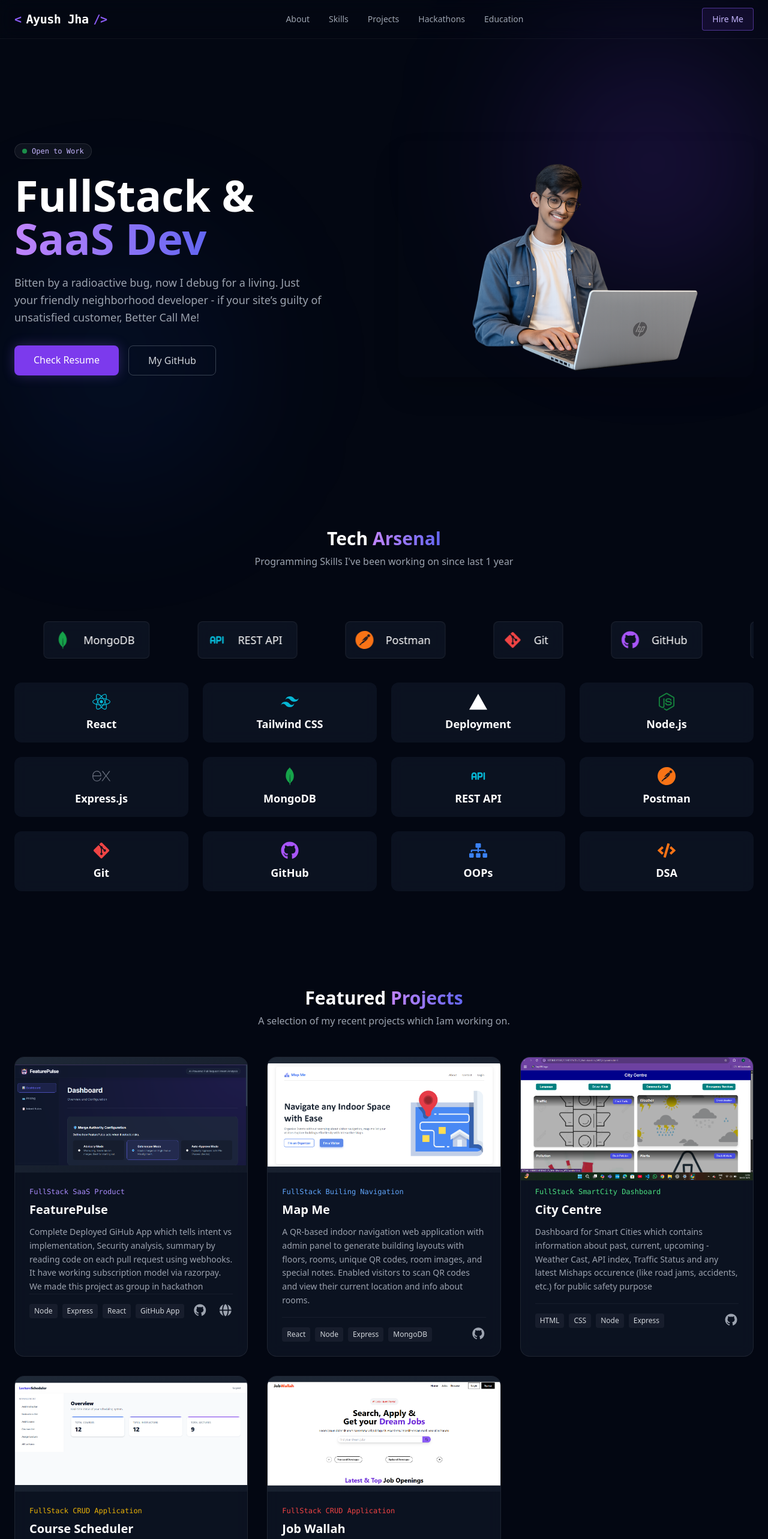
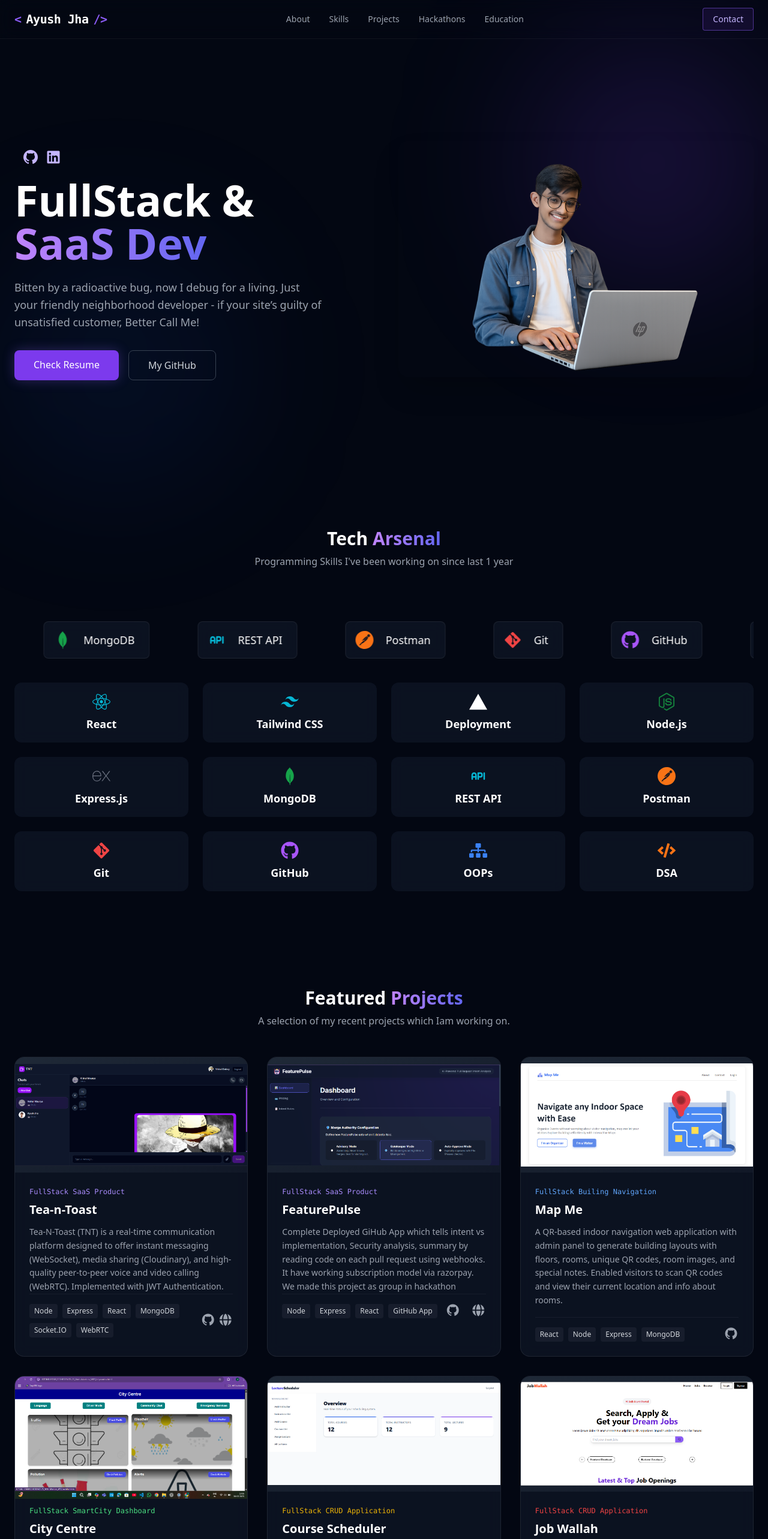
Before and after one commit to AyushJha2008/portfolio, a React (Vite) app in the folder portfolio/: page / in a window 1280 px wide. Shown: the top 2566 px of the page at 60% size. Built offline with nearby package versions, Linux system fonts and the light colour scheme.

Commit message:
feat: add Hero, Navbar, and Projects components with project imagery

```diff
--- a/portfolio/src/components/Hero.jsx
+++ b/portfolio/src/components/Hero.jsx
@@ -11,10 +11,10 @@ const Hero = () => {
         <div className="absolute bottom-0 left-0 w-96 h-96 bg-blue-600/10 rounded-full blur-[128px] pointer-events-none"></div>
 
         <div className="container mx-auto px-6 grid md:grid-cols-2 gap-12 items-center relative z-10">
-            <div>
-                <div className="inline-flex items-center gap-2 px-3 py-1 rounded-full bg-white/5 border border-white/10 text-violet-300 text-xs font-mono mb-6">
-                    <span className="w-2 h-2 rounded-full bg-green-500 animate-pulse"></span>
-                    Open to Work
+            <div className='mt-4'>
+                <div className="inline-flex items-center gap-2 px-3 py-1 text-violet-300 mb-4">
+                    <a href="https://github.com/AyushJha2008" className="hover:text-white transition-colors transform hover:-translate-y-1"><i className="fab fa-github text-2xl"></i></a>
+                    <a href="https://www.linkedin.com/in/ayush-jha200805/" className="hover:text-blue-400 transition-colors transform hover:-translate-y-1"><i className="fab fa-linkedin text-2xl"></i></a>
                 </div>
 
                 <h1 className="text-5xl md:text-7xl font-bold leading-tight mb-6">
--- a/portfolio/src/components/Navbar.jsx
+++ b/portfolio/src/components/Navbar.jsx
@@ -20,7 +20,7 @@ const Navbar = () => {
                 </div>
 
                 <a href="#contact" className="px-4 py-2 bg-violet-600/10 border border-violet-500/50 text-violet-300 rounded hover:bg-violet-600 hover:text-white transition-all text-sm font-medium">
-                    Hire Me
+                    Contact
                 </a>
             </div>
         </nav>
--- a/portfolio/src/components/Projects.jsx
+++ b/portfolio/src/components/Projects.jsx
@@ -5,7 +5,7 @@ import project2 from '../assets/project2.png' //mapme
 import project3 from '../assets/project3.png' //job wallah
 import project4 from '../assets/project4.png' //course scheduller
 import project5 from '../assets/project5.png' //featurepulse
-
+import project6 from '../assets/project6.png' //tea n toast
 
 const Projects = () => {
   return (
@@ -19,6 +19,41 @@ const Projects = () => {
             </div>
 
             <div className="grid md:grid-cols-3 gap-8 items-stretch">
+
+                {/* <!-- Project 1 --> */}
+                <div className="glass glass-hover rounded-2xl overflow-hidden group transition-all duration-300">
+                    <div className="h-48 bg-gradient-to-br from-gray-800 to-gray-900 relative">
+                        <div className="absolute inset-0 bg-[radial-gradient(ellipse_at_top_right,_var(--tw-gradient-stops))] from-violet-900/40 via-transparent to-transparent opacity-0 group-hover:opacity-100 transition duration-500"></div>
+                        <div className="absolute inset-0 flex items-center justify-center">
+                            <img src={project6} className="content-fit" alt="feature pulse img"/>
+                        </div>
+                    </div>
+                    <div className="p-6">
+                        <div className="text-xs font-mono text-violet-400 mb-2">FullStack SaaS Product</div>
+                        <h3 className="text-xl font-bold mb-3 group-hover:text-violet-300 transition-colors">Tea-n-Toast</h3>
+                        <p className="text-gray-400 text-sm leading-relaxed">
+                            Tea-N-Toast (TNT) is a real-time communication platform designed to offer instant messaging (WebSocket), media sharing (Cloudinary), and high-quality peer-to-peer voice and video calling (WebRTC). Implemented with JWT Authentication.
+                        </p>
+                        <div className="pt-4 border-t border-white/5 flex items-center justify-between">
+                            <div className="flex flex-wrap gap-2">
+                                <span className="text-xs bg-white/5 px-2 py-1 rounded text-gray-300">Node</span>
+                                <span className="text-xs bg-white/5 px-2 py-1 rounded text-gray-300">Express</span>
+                                <span className="text-xs bg-white/5 px-2 py-1 rounded text-gray-300">React</span>
+                                <span className="text-xs bg-white/5 px-2 py-1 rounded text-gray-300">MongoDB</span>
+                                <span className="text-xs bg-white/5 px-2 py-1 rounded text-gray-300">Socket.IO</span>
+                                <span className="text-xs bg-white/5 px-2 py-1 rounded text-gray-300">WebRTC</span>
+
+                            </div>
+                            <a href="https://github.com/AyushJha2008/Tea-N-Toast.git" className="text-gray-400 hover:text-white transition-colors transform hover:scale-110 mr-1" title="View Code">
+                                <i className="fab fa-github text-xl"></i>
+                            </a>
+                            <a href="https://tea-n-toast.vercel.app/" className="text-gray-400 hover:text-cyan transition-colors transform hover:scale-110" title="Live Site">
+                                <i className="fa-solid fa-globe text-xl"></i>
+                            </a>
+
+                        </div>
+                    </div>
+                </div>
 
                 {/* <!-- Project 1 --> */}
                 <div className="glass glass-hover rounded-2xl overflow-hidden group transition-all duration-300">
```
Also changed, not shown: portfolio/src/assets/project6.png (added).
